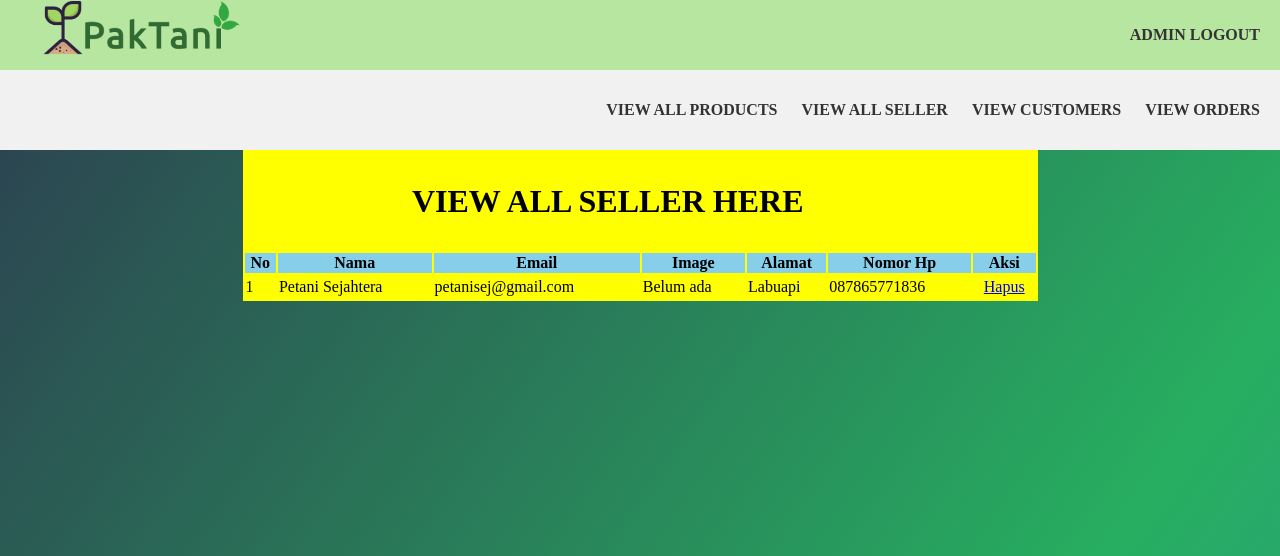
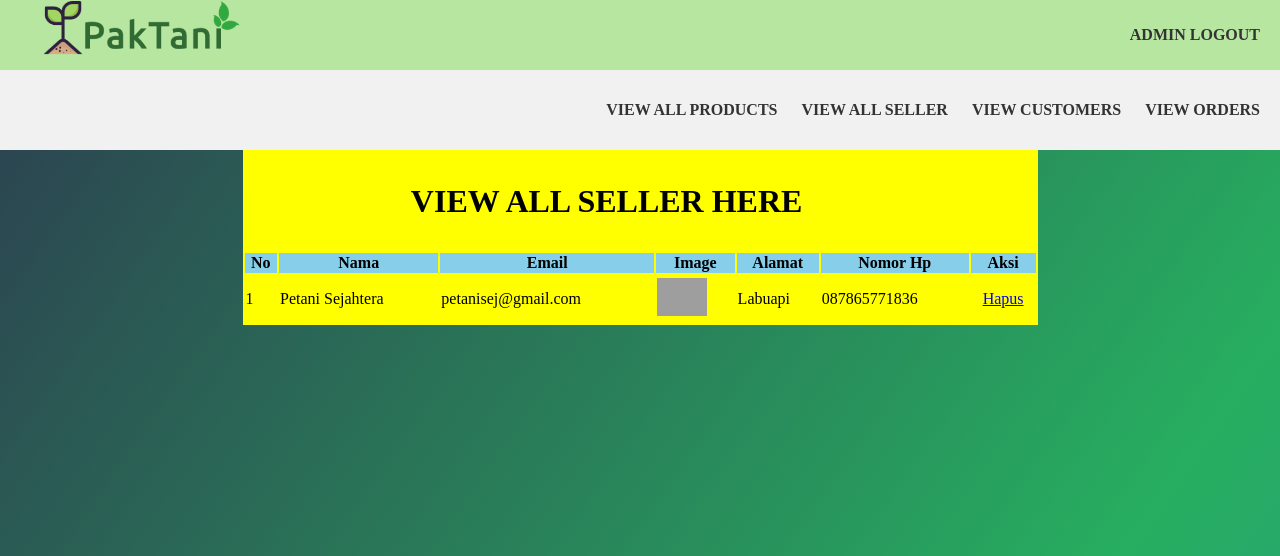
Before and after one commit to Dicky913/Project-PW, a PHP site: page /ADMIN/view_seller.php in a window 1280 px wide. Shown: the top 556 px of the page. Run offline with PHP 8.4, Linux system fonts and the light colour scheme; a user stored in the database is signed in; data comes from the database, SQL or seed files in the repository; some libraries are stand-ins or nearby versions; grey boxes are pictures that could not be loaded.

Commit message:
edit gambar untuk kedua user di index admin

```diff
--- a/VIEW/USER/ADMIN/view_customers.php
+++ b/VIEW/USER/ADMIN/view_customers.php
@@ -78,7 +78,7 @@ $data = thisquery("SELECT * FROM pembeli");
       <td><?php echo $i ?></td>
       <td><?php echo $dt["nama"] ?></td>
       <td><?php echo $dt["email"] ?></td>
-      <td>Belum ada</td>
+      <td><img src="../../IMAGE/images_pembeli/<?php echo $dt["gambar"] ?>" class="tes" width="50"></td>
       <td><?php echo $dt["alamat"] ?></td>
       <td><?php echo $dt["no_hp"] ?></td>
       <td>
--- a/VIEW/USER/ADMIN/view_seller.php
+++ b/VIEW/USER/ADMIN/view_seller.php
@@ -78,7 +78,7 @@ $data = thisquery("SELECT * FROM petani");
       <td><?php echo $i ?></td>
       <td><?php echo $dt["nama"] ?></td>
       <td><?php echo $dt["email"] ?></td>
-      <td>Belum ada</td>
+      <td><img src="../../IMAGE/images_petani/<?php echo $dt["gambar"] ?>" class="tes" width="50"></td>
       <td><?php echo $dt["alamat"] ?></td>
       <td><?php echo $dt["no_hp"] ?></td>
       <td>
--- a/VIEW/USER/PEMBELI/checkout.php
+++ b/VIEW/USER/PEMBELI/checkout.php
@@ -126,7 +126,7 @@ $koneksi = new mysqli("localhost", "root", "", "petanidb");
             //mengkosongkan keranjang belanja setelah dibeli
             unset($_SESSION['keranjang']);
             //direct ke my_orders
-            echo "<script>alert</script>";
+            echo "<script>alert('Pembelian Sukses!');</script>";
         }
         ?>
     </div>
```
Also changed, not shown: VIEW/IMAGE/images_pembeli/5d0a2c493679a.jpg (added).
